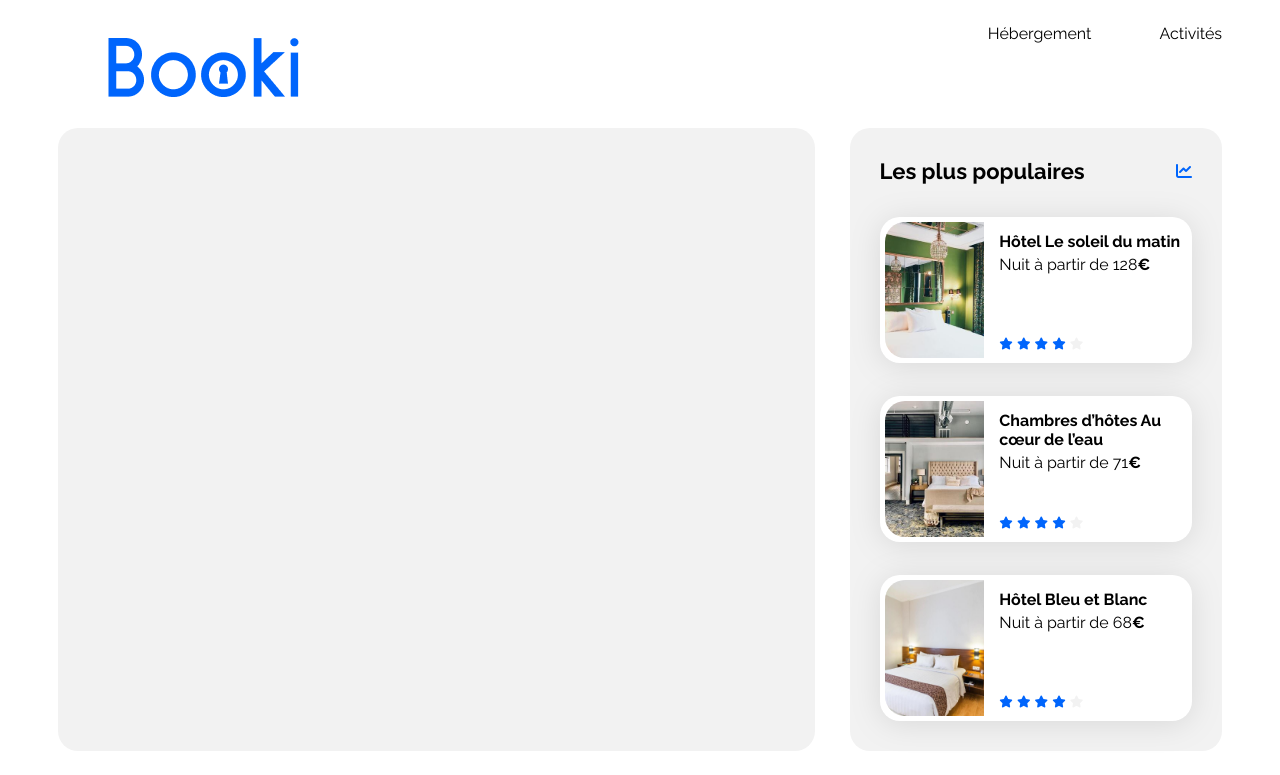
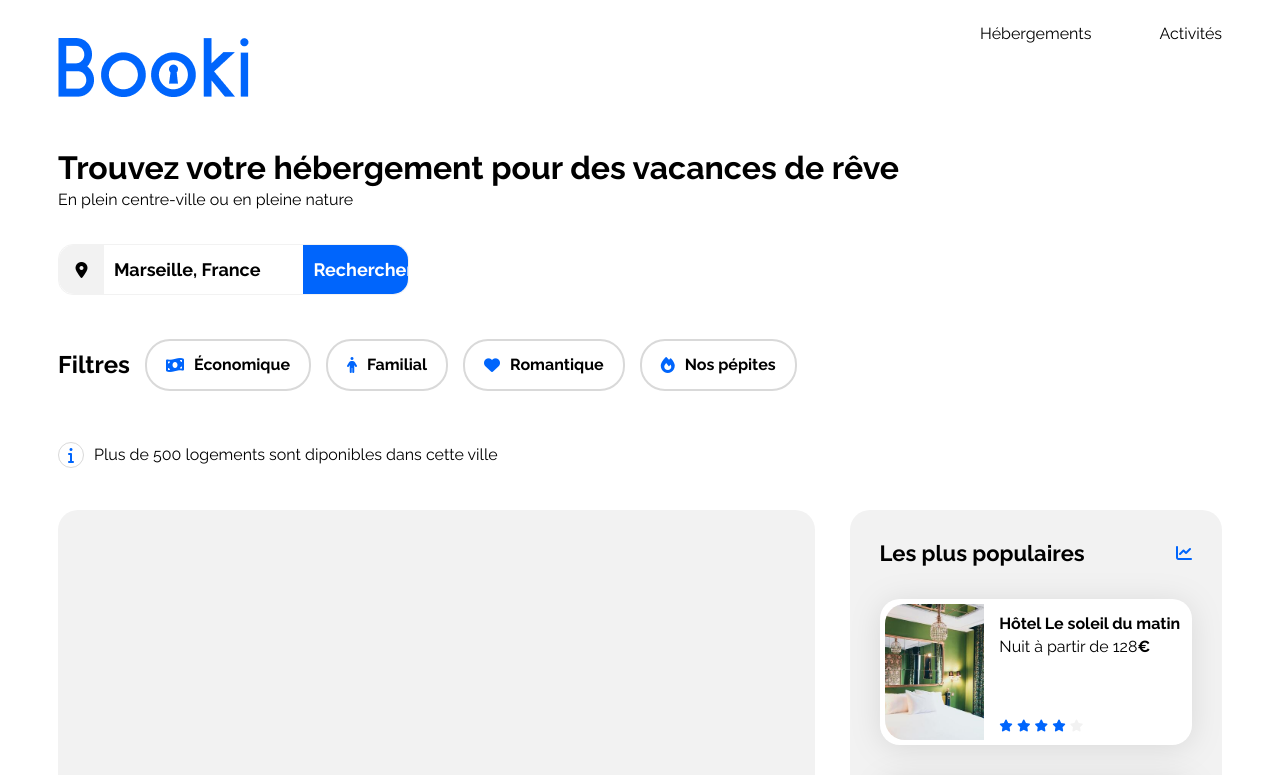
Before and after one commit to Squalllou/ProjetBooki, a plain HTML site: page index.html in a window 1280 px wide. Shown: the top 775 px of the page. Drawn offline with Linux system fonts and the light colour scheme; files whose address does not match are found by name.

Commit message:
ajout du header complet v1

```diff
--- a/CSS/style.css
+++ b/CSS/style.css
@@ -65,9 +65,10 @@ nav {
     justify-content: space-between;
 }
 
-#Logo_booki {
+#logo-booki {
     display: flex;
-    padding: 30px 50px;
+    padding: 30px 0px;
+    gap: 10px;
 }
 
 #menu {
@@ -78,16 +79,103 @@ nav {
     align-self: flex-start;
 }
 
-#Lien_hebergement, #Lien_activites  {
+#lien-hebergement, #lien-activites  {
     text-decoration: none;
 }
 
-#Lien_hebergement:hover, #Lien_activites:hover{
+#lien-hebergement:hover, #lien-activites:hover{
     border-top: 2px solid var(--main-color);
     padding-top: 22px;
     color: var(--main-color);
 }
 
+/******* Header ********/
+h1 {
+    margin-bottom: 4px;
+}
+
+h1 + p {
+    margin-top: 4px;
+}
+
+input, textarea{
+    padding: 10px;
+    font-weight: 700;
+    font-size: large;
+    color: black;
+    border: none;
+    height: auto;
+    width: 100%;
+}
+
+input:focus, textarea:focus{
+    outline: none;
+}
+
+.fa-location-dot {
+    display: flex;
+    align-items: center;
+    justify-content: center;
+    background-color: #F2F2F2 ;
+    color: #000000;
+    width: 25%;
+    height: 49px;
+    border-bottom-left-radius: 15px;
+    border-top-left-radius: 15px;
+}
+.boutton-rechercher {
+    border-top-right-radius: 15px;
+    border-bottom-right-radius: 15px;
+    background-color: var(--main-color);
+    color: #ffffff ;
+    width: 30%;
+    height: 49px;
+}
+
+#zone-de-recherche {
+    display: flex;
+    align-items: center;
+    border: 1px solid #F2F2F2;
+    border-radius: 15px;
+    height: 49px;
+    width: 30%;
+    margin:35px 0;
+}
+
+#filtre-recherche, #info-resultat {
+    display: flex;
+    align-items: center;
+    gap: 15px;
+}
+
+.boutton-filtre {
+    display: flex;
+    justify-content: center;
+    align-items: center;
+    border: 2px solid #d9d9d9;
+    border-radius: 25px;
+    padding: 4px 19px;
+    height: 40px;
+    gap: 10px;
+}
+
+.boutton-filtre:hover {
+    background-color: var(--filter-bg-color);
+}
+
+#info-resultat {
+    margin: 30px 0;
+    gap: 10px;
+}
+.fa-info{
+    display: flex;
+    align-items: center;
+    justify-content: center;
+    border: 1px solid #d9d9d9;
+    border-radius: 50%;
+    width: 24px;
+    height: 24px;
+}
 /****** Hebergements And Populaires ***********/
 .hebergements-and-populaires {
     display: flex;
--- a/index.html
+++ b/index.html
@@ -17,19 +17,53 @@
 <body>
     <div class="main-container">
         <nav>
-            <div id="Logo_booki">
+            <div id="logo-booki">
                 <img src="/images//logo/Booki.png" alt="Logo Booki">
             </div>
             <ul id="menu">
                 <li>
-                    <a href="#" id="Lien_hebergement">Hébergement</a>
+                    <a href="#" id="lien-hebergement">Hébergements</a>
                 </li>
                 <li>
-                    <a href="#" id="Lien_activites">Activités</a>
+                    <a href="#" id="lien-activites">Activités</a>
                 </li>
             </ul>
         </nav>
-        <header></header>
+        <header>
+            <h1>Trouvez votre hébergement pour des vacances de rêve</h1>
+            <p id="margin-titre">En plein centre-ville ou en pleine nature</p>
+            <form method="get" action="#">
+                <div id="zone-de-recherche">
+                    <i class="fa-solid fa-location-dot" aria-hidden="true"></i>
+                    <label for="ville-rechercher"></label>
+                    <input type="text" name="ville-rechercher" id="ville-rechercher" value="Marseille, France">
+                    <input class="boutton-rechercher" type="submit" value="Rechercher">
+                </div>
+            </form>
+            <div id="filtre-recherche">
+                <h2>Filtres</h2>
+                <div class="boutton-filtre">
+                    <i class="fa-solid fa-money-bill-wave" aria-hidden="true"></i>
+                    <a href="#"><strong>Économique</strong></a>
+                </div>
+                <div class="boutton-filtre">
+                    <i class="fa-solid fa-person" aria-hidden="true"></i>
+                    <a href="#"><strong>Familial</strong></a>
+                </div>
+                <div class="boutton-filtre">
+                    <i class="fa-solid fa-heart" aria-hidden="true"></i>
+                    <a href="#"><strong>Romantique</strong></a>
+                </div>
+                <div class="boutton-filtre">
+                    <i class="fa-solid fa-fire" aria-hidden="true"></i>
+                    <a href="#"><strong>Nos pépites</strong></a>
+                </div>
+            </div>
+            <div id="info-resultat">
+                <i class="fa-solid fa-info" aria-hidden="true"></i>
+                <p>Plus de 500 logements sont diponibles dans cette ville</p>
+            </div>
+        </header>
         <main>
             <div class="hebergements-and-populaires">
                 <section class="hebergements">
@@ -104,6 +138,9 @@
                     </div>
                 </section>
             </div>
+            <section class="activites">
+
+            </section>
         </main>
         <footer></footer>
     </div>
```
